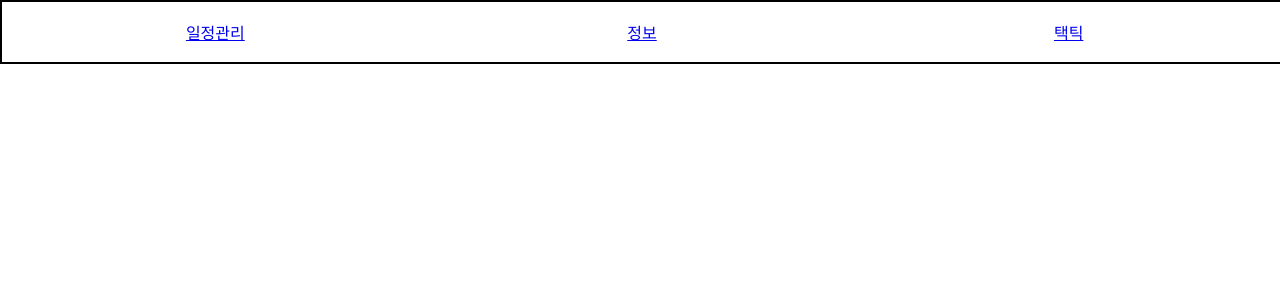
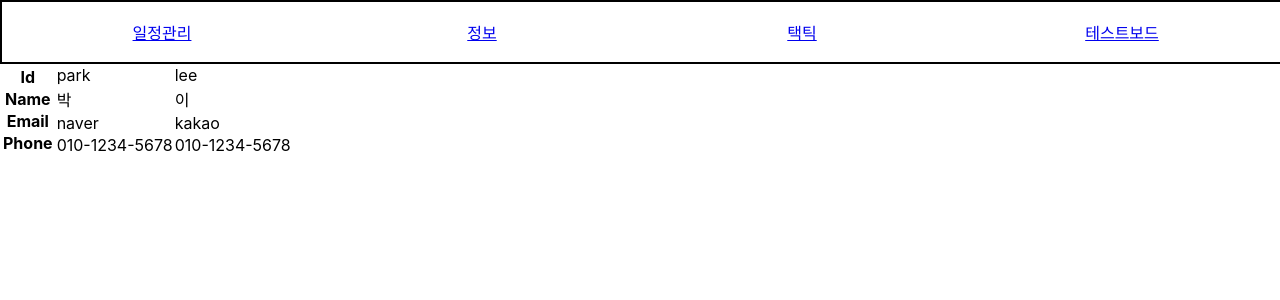
Before and after one commit to AppleTrick/loaple, a React (Create React App) app: page /testboard in a window 1280 px wide. Before the commit this address had no page. Shown: the top 300 px of the page. Built offline with nearby package versions, Linux system fonts and the light colour scheme.

Commit message:
table 설정

```diff
--- /dev/null
+++ b/src/components/Tr/Td.tsx
@@ -0,0 +1,19 @@
+const Td = ({item, handleRemove, handleEdit} : {item : userData , handleRemove : (id :string ) => void, handleEdit : (item :userData ) => void}) => {
+    const onRemove = () : void => {
+        handleRemove(item.id);
+    }
+    const onEdit = () => {
+        handleEdit(item);
+    }
+
+    return (
+        <tr>
+            <td>{item.id}</td>
+            <td>{item.name}</td>
+            <td>{item.email}</td>
+            <td>{item.phone}</td>
+        </tr>
+    )
+}
+
+export default Td;
--- /dev/null
+++ b/src/components/Tr/Tr.tsx
@@ -0,0 +1,17 @@
+import Td from "./Td";
+
+const Tr = ({ info, handleRemove, handleEdit }: { info: userData[], handleRemove: (id :string ) => void, handleEdit: (item : userData) => void }) => {
+    return (
+        <tbody>
+            {
+                info.map((item) => {
+                    return (
+                        <Td key={item.id} item={item} handleRemove={handleRemove} handleEdit={handleEdit}/>
+                    )
+                })
+            }
+        </tbody>
+    )
+}
+
+export default Tr;
--- a/src/components/navigation/Navigation.tsx
+++ b/src/components/navigation/Navigation.tsx
@@ -13,6 +13,9 @@ const Navigation = () => {
             <div>
                 <Link to="/tactics">택틱</Link>
             </div>
+            <div>
+                <Link to="/testboard">테스트보드</Link>
+            </div>
         </nav>
     )
 }
--- /dev/null
+++ b/src/pages/TestBoard.tsx
@@ -0,0 +1,98 @@
+import { useState, useRef, useEffect } from 'react'
+import Tr from 'components/Tr/Tr';
+
+const TestBoard = () => {
+    const [info, setInfo] = useState<userData[]>([]);
+    const [selected, setSelected] = useState<userData>();
+    const [modalOn, setModalOn] = useState<boolean>(false);
+
+    const nextId = useRef(11);
+
+    useEffect(() => {
+         // 더미데이터 셋팅
+        setInfo(
+            [
+                { id: "park", name: "박", email: "naver", phone: "010-1234-5678" },
+                { id: "lee", name: "이", email: "kakao", phone: "010-1234-5678" }
+            ]
+        );
+    }, []);
+
+
+
+
+    // 데이터 추가 or 수정
+    const handleSave = (data : userData) : void => {
+        if (data.id) {
+            setInfo(
+                info.map((row) => data.id === row.id ? {
+                    id: data.id,
+                    name: data.name,
+                    email: data.email,
+                    phone : data.phone
+                } : row)
+            )
+        }
+
+        // 일치하는 데이터가 없을 경우 내용내용 추가
+        setInfo([...info, {
+            id: data.id,
+            name: data.name,
+            email: data.email,
+            phone: data.phone
+        }]);
+        nextId.current += 1;
+    }
+
+    // 데이터 삭제
+    const handleRemove = (id : string) => {
+        setInfo((info) => info.filter((item) => item.id !== id));
+    }
+
+    const handleEdit = (item : userData) => {
+        setModalOn(true);
+        const selectedData : userData = {
+            id: item.id,
+            name: item.name,
+            email: item.email,
+            phone: item.phone
+        }
+
+        console.log(selectedData);
+        setSelected(selectedData);
+    }
+
+    const handleCancel = () => {
+        setModalOn(false)
+    }
+
+    const handleSubmit = (item : userData) => {
+        console.log(item);
+        handleSave(item);
+        setModalOn(false);
+    }
+
+    // 데이터 수정
+
+    return (
+        <>
+            <div>
+                <div>
+                    <table>
+                        <thead>
+                            <tr>
+                                <th>Id</th>
+                                <th>Name</th>
+                                <th>Email</th>
+                                <th>Phone</th>
+                            </tr>
+                        </thead>
+                        <Tr info={info} handleRemove={handleRemove} handleEdit={handleEdit}/>
+                    </table>
+                </div>
+            </div>
+        </>
+    )
+}
+
+export default TestBoard;
--- a/src/pages/css/mainTable.css
+++ b/src/pages/css/mainTable.css
@@ -1,2 +1,12 @@
-tr { display: block; float: left; }
-th, td { display: block; }
+table{
+    display:flex;
+    display: -webkit-box;
+    display: -ms-flexbox;
+    overflow-x: auto;
+    overflow-y: hidden;
+    }
+
+tbody
+    {display:flex}
+
+th,td{display:block}
--- a/src/router/AppRouter.tsx
+++ b/src/router/AppRouter.tsx
@@ -4,6 +4,7 @@ import Main from "pages/Main";
 import Information from "pages/Information";
 import Tactics from "pages/Tactics";
 import Navigation from "components/navigation/Navigation";
+import TestBoard from "pages/TestBoard";
 
 const AppRouter = () => {
     return (
@@ -14,6 +15,7 @@ const AppRouter = () => {
                     <Route path="/main/*" element={ <Main/>}/>
                     <Route path="/information/*" element={ <Information/>}/>
                     <Route path="/tactics/*" element={<Tactics />} />
+                    <Route path="/testboard/*" element={<TestBoard />} />
                     <Route path="/" element={<Navigate replace to="/main/*"/>}/>
                 </Routes>
             </BrowserRouter>
```
Also changed, not shown: src/react-app-env.d.ts (+7 -0 lines).
